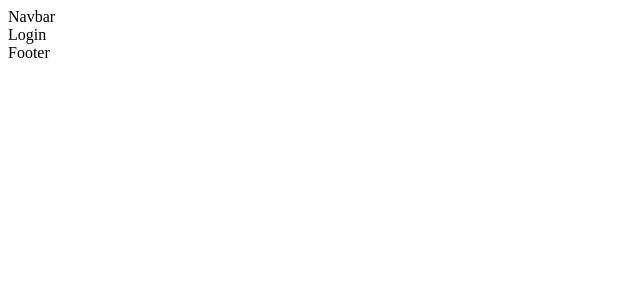
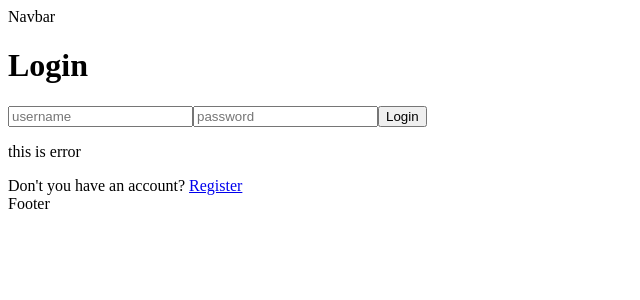
Before and after one commit to AbdelmajidSabiri/blog_app, a React (Create React App) app in the folder client/: page /login in a window 1280 px wide. Shown: the top 300 px of the page, without its empty margins (0-640 px from the left). Built offline with nearby package versions, Linux system fonts and the light colour scheme.

Commit message:
Create login page form

```diff
--- a/client/src/pages/Login.jsx
+++ b/client/src/pages/Login.jsx
@@ -1,8 +1,18 @@
 import React from "react";
-
+import { Link } from "react-router-dom";
 const Login = () =>{
     return (
-        <div>Login</div>
+        <div className="auth">
+            <h1>Login</h1>
+            <form action="">
+                <input type="text" placeholder="username"/>
+                <input type="password" placeholder="password"/>
+                <button>Login</button>
+                <p>this is error</p>
+                <span>Don't you have an account? <Link to="/register">Register</Link>
+                </span>
+            </form>
+        </div>
     )
 }
 
```
